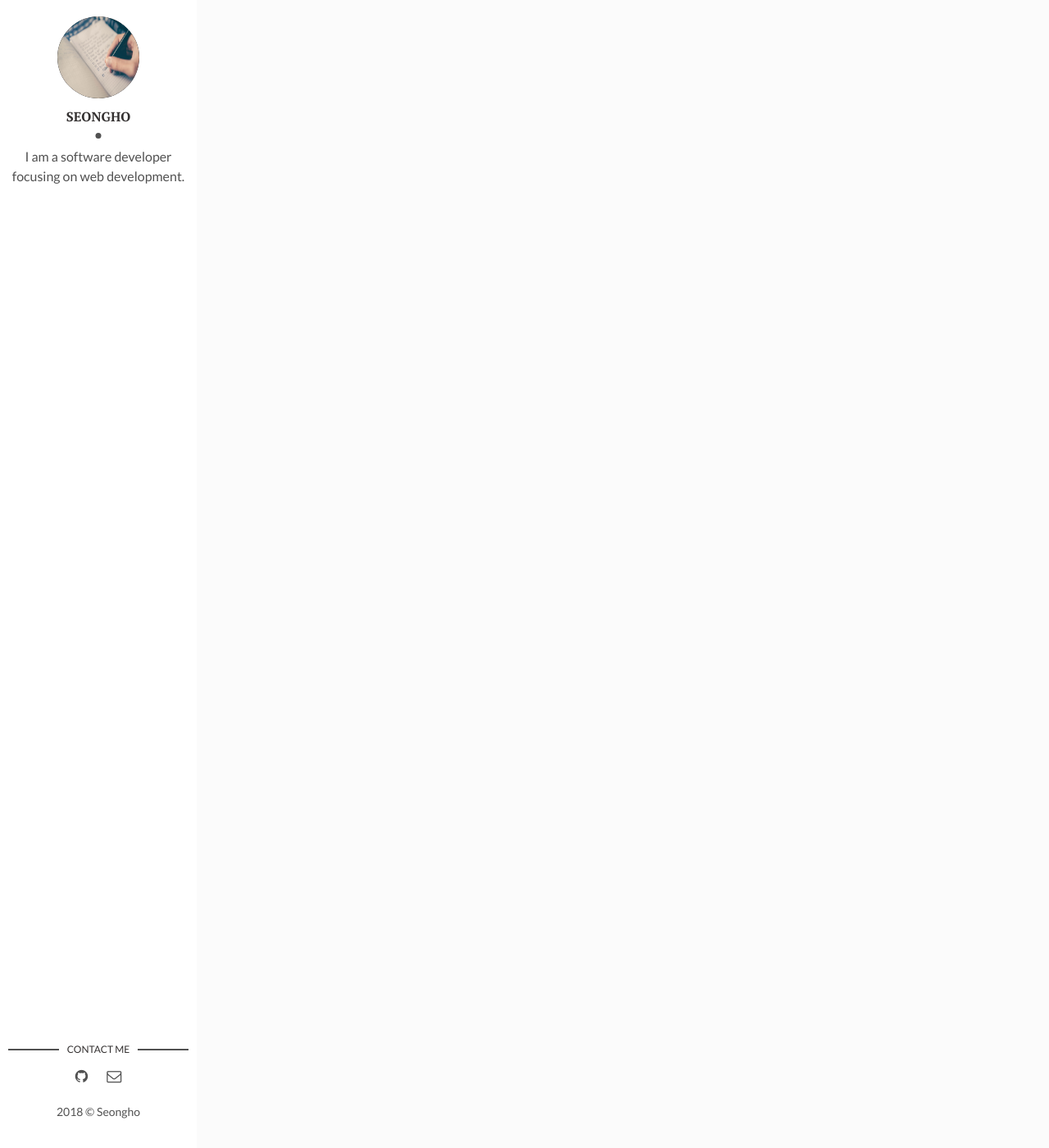
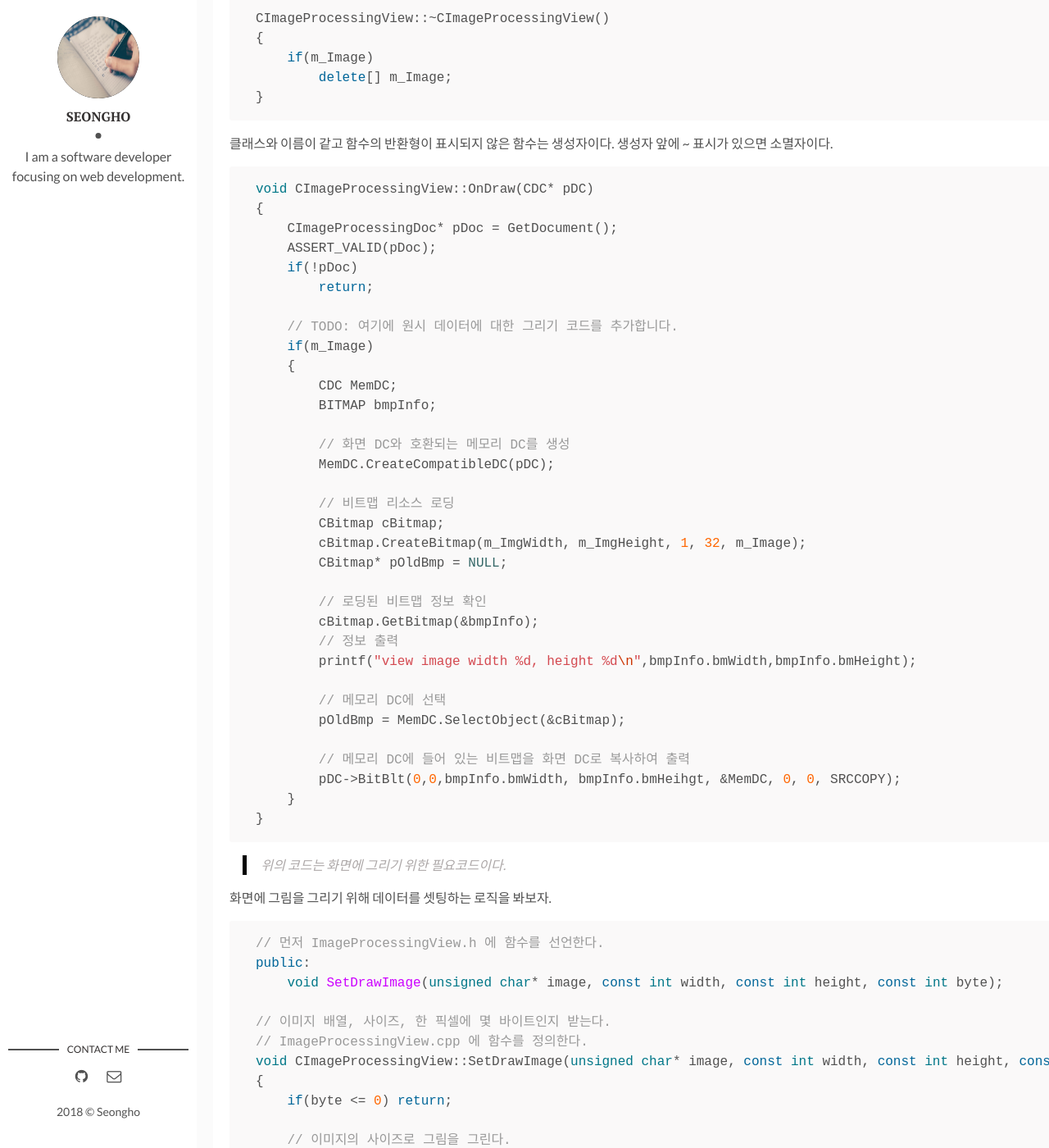
Before and after one commit to nsho77/nsho77.github.io, a Jekyll site: the page built from _posts/2018-05-14-mfcImageProcessing.md, in a window 1280 px wide and 1400 px high, scrolled down 1205 px. Shown: the whole window at 82% size. Built offline with Jekyll 4.4.1, drawn with Linux system fonts in a browser that asks for light colours; comment, search, counter and statistics services are not loaded; some of the changed text lies outside the part shown.

Commit message:
mfcImageProcessing ..continue

```diff
--- a/_posts/2018-05-14-mfcImageProcessing.md
+++ b/_posts/2018-05-14-mfcImageProcessing.md
@@ -48,3 +48,89 @@ public:
 protected, private, public 등의 접근 제한자로 상황에 알맞은 변수, 함수를 선언할 수 있다.
 
 > 질문 : protected 안에 CImageProcessingView()는 무엇일까??
+
+{% highlight cpp %}
+CImageProcessingView::CImageProcessingView()
+{
+    m_ImgWidth = 0;
+    m_ImgHeight = 0;
+    m_Image = nullptr;
+}
+
+CImageProcessingView::~CImageProcessingView()
+{
+    if(m_Image)
+        delete[] m_Image;
+}
+{% endhighlight %}
+
+클래스와 이름이 같고 함수의 반환형이 표시되지 않은 함수는 생성자이다.
+생성자 앞에 ~ 표시가 있으면 소멸자이다.
+
+{% highlight cpp %}
+void CImageProcessingView::OnDraw(CDC* pDC)
+{
+    CImageProcessingDoc* pDoc = GetDocument();
+    ASSERT_VALID(pDoc);
+    if(!pDoc)
+        return;
+
+    // TODO: 여기에 원시 데이터에 대한 그리기 코드를 추가합니다.
+    if(m_Image)
+    {
+        CDC MemDC;
+        BITMAP bmpInfo;
+
+        // 화면 DC와 호환되는 메모리 DC를 생성
+        MemDC.CreateCompatibleDC(pDC);
+
+        // 비트맵 리소스 로딩
+        CBitmap cBitmap;
+        cBitmap.CreateBitmap(m_ImgWidth, m_ImgHeight, 1, 32, m_Image);
+        CBitmap* pOldBmp = NULL;
+
+        // 로딩된 비트맵 정보 확인
+        cBitmap.GetBitmap(&bmpInfo);
+        // 정보 출력
+        printf("view image width %d, height %d\n",bmpInfo.bmWidth,bmpInfo.bmHeight);
+
+        // 메모리 DC에 선택
+        pOldBmp = MemDC.SelectObject(&cBitmap);
+
+        // 메모리 DC에 들어 있는 비트맵을 화면 DC로 복사하여 출력
+        pDC->BitBlt(0,0,bmpInfo.bmWidth, bmpInfo.bmHeihgt, &MemDC, 0, 0, SRCCOPY);
+    }
+}
+{% endhighlight %}
+
+> 위의 코드는 화면에 그리기 위한 필요코드이다.
+
+화면에 그림을 그리기 위해 데이터를 셋팅하는 로직을 봐보자.
+{% highlight cpp %}
+// 먼저 ImageProcessingView.h 에 함수를 선언한다.
+public:
+    void SetDrawImage(unsigned char* image, const int width, const int height, const int byte);
+
+// 이미지 배열, 사이즈, 한 픽셀에 몇 바이트인지 받는다.
+// ImageProcessingView.cpp 에 함수를 정의한다.
+void CImageProcessingView::SetDrawImage(unsigned char* image, const int width, const int height, const int byte)
+{
+    if(byte <= 0) return;
+
+    // 이미지의 사이즈로 그림을 그린다.
+    m_ImageWidth = width;
+    m_ImageHeight = height;
+
+    // 이미 그려진 이미지가 있다면 지운다.
+    if(m_Image)
+        delete[] m_Image;
+
+    // 이미지를 그리기 위한 새로운 메모리를 할당한다.
+    // mfc 는 1픽셀당 4바이트가 있으므로 다음과 같이 할당.
+    m_Image = new unsigned char[width * height * 4];
+
+    // 그리려는 이미지의 픽셀당 바이트 수에 따라
+    // 알맞게 할당해준다.
+    if(byte > 1)
+}
+{% endhighlight %}
```
